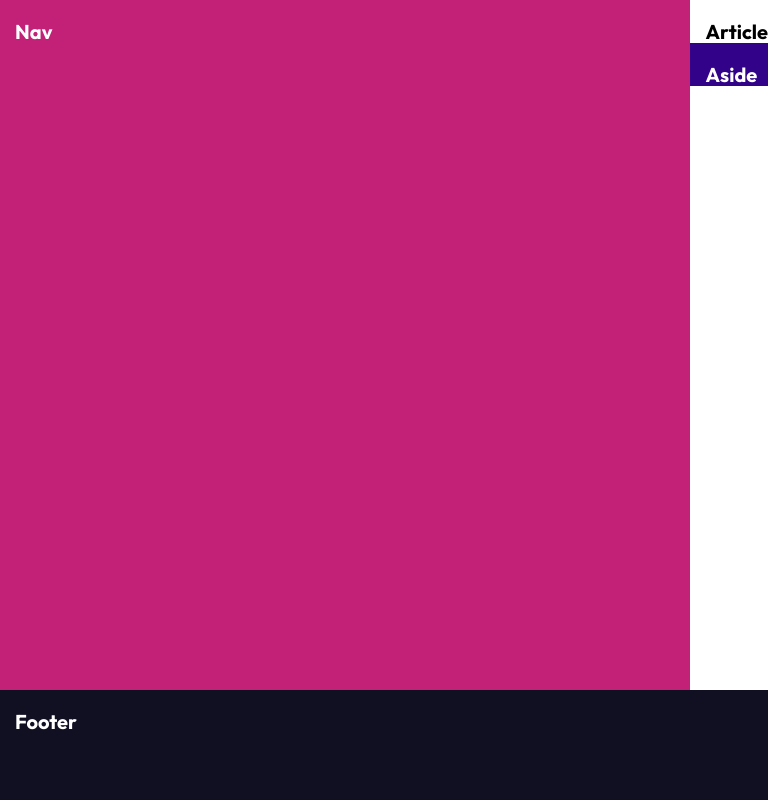
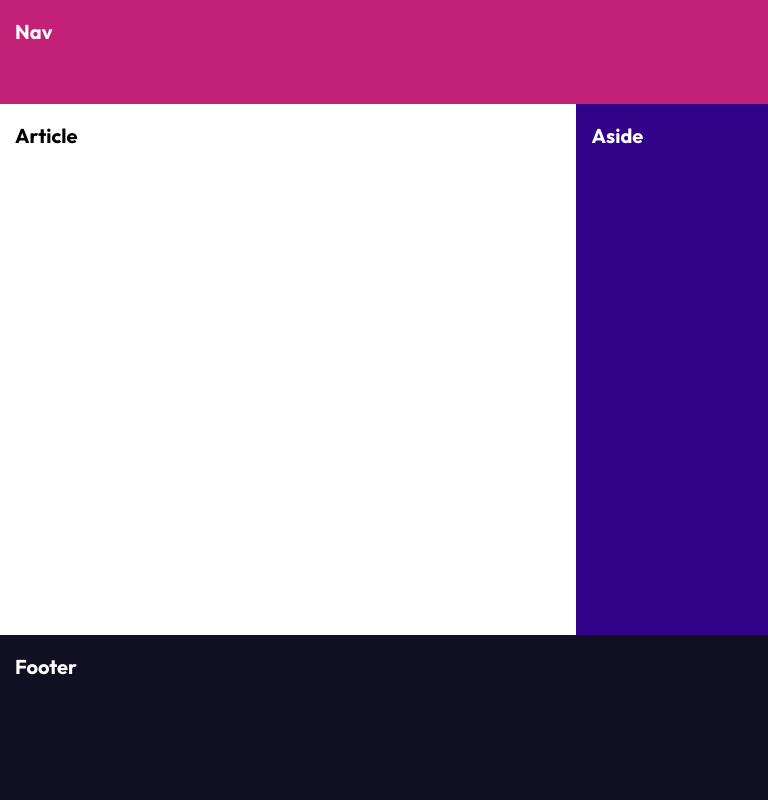
Before and after one commit to amalexandrescu/epicode-W5-D3, a plain HTML site: page index-ex4-bottom.html in a window 768 px wide. Drawn offline with Linux system fonts and the light colour scheme.

Commit message:
Update style4.css

```diff
--- a/css/style4.css
+++ b/css/style4.css
@@ -7,7 +7,6 @@ body {
 #container {
   display: flex;
   flex-direction: column;
-  /* flex-grow: 9; */
   width: 100vw;
   height: 100vh;
   font-size: 20px;
@@ -58,7 +57,35 @@ nav {
   padding-left: 15px;
 }
 
-@media screen and (max-width: 575px) {
+#container-for-tablet-size {
+  display: flex;
+  flex-grow: 9;
+}
+
+@media screen and (min-width: 768px) and (max-width: 1023px) {
+  #center-container {
+    flex-direction: column;
+  }
+
+  #container-for-tablet-size {
+    display: flex;
+    flex-grow: 8;
+  }
+
+  nav {
+    flex-grow: 1;
+  }
+
+  footer {
+    flex-grow: 2;
+  }
+
+  article {
+    flex-grow: 4;
+  }
+}
+
+@media screen and (max-width: 767px) {
   #center-container {
     flex-direction: column;
   }
@@ -70,4 +97,10 @@ nav {
   header {
     flex-grow: 2;
   }
-} ;
+
+  #container-for-tablet-size {
+    display: flex;
+    flex-direction: column;
+    flex-grow: 8;
+  }
+}
```
